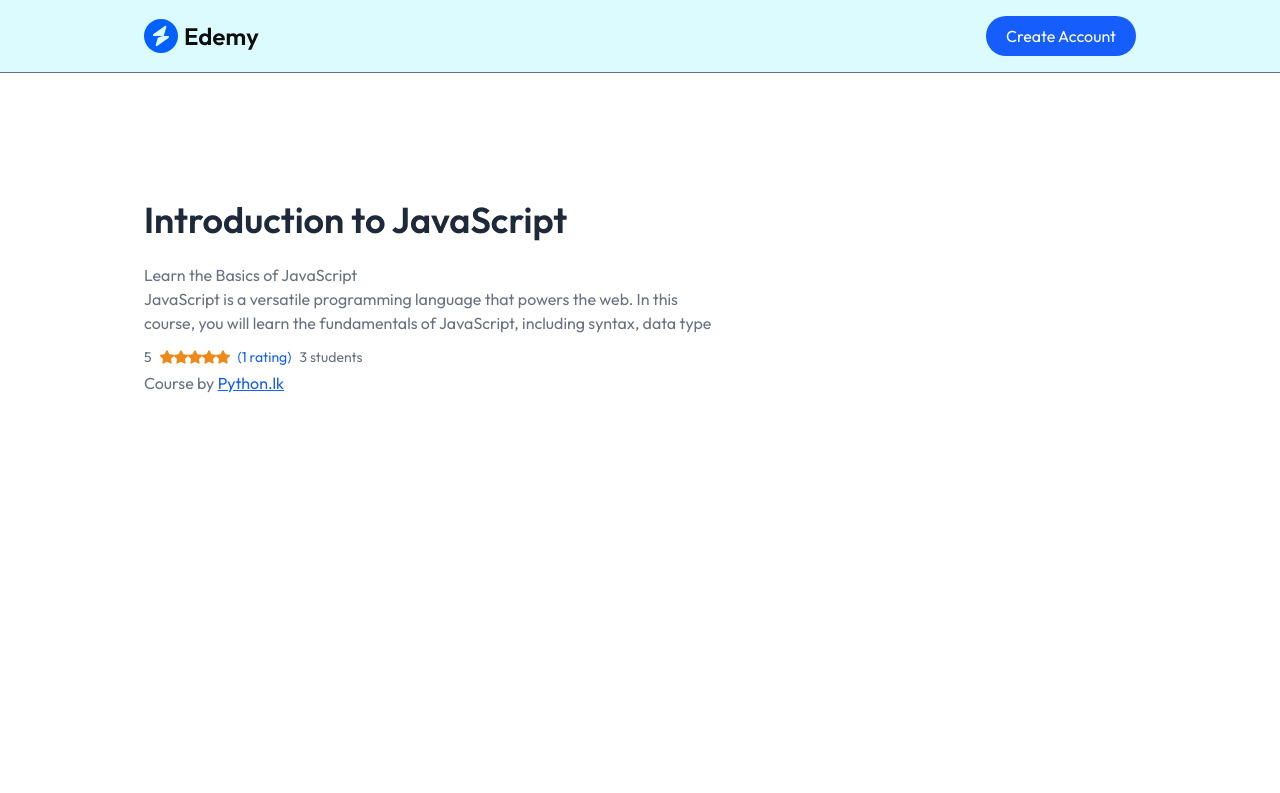
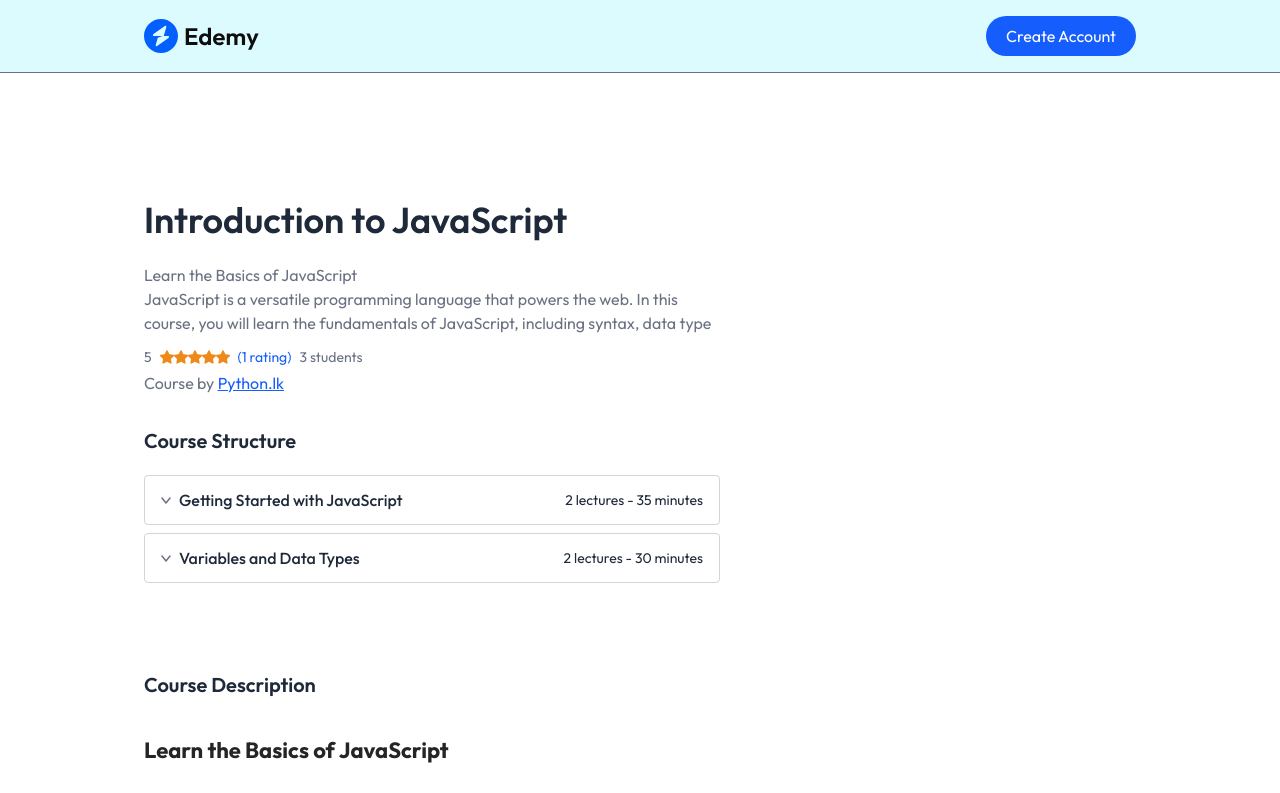
Before and after one commit to sahanharshajith/Edemy, a React (Vite) app in the folder client/: page /course/605c72efb3f1c2b1f8e4e1a1 in a window 1280 px wide. Shown: the top 793 px of the page. Built offline with nearby package versions, Linux system fonts and the light colour scheme; no server answers; a web font is replaced by a local one.

Commit message:
Enhance CourseDetails page with chapter and course duration calculations, section toggling, and improved layout for course structure and description

```diff
--- a/client/src/context/AppContext.jsx
+++ b/client/src/context/AppContext.jsx
@@ -2,6 +2,7 @@
 import React, { createContext, useEffect, useState } from 'react';
 import { dummyCourses } from '../assets/assets.js';
 import { useNavigate } from 'react-router-dom';
+import humanizeDuration from 'humanize-duration';
 
 export const AppContext = createContext();
 
@@ -26,6 +27,35 @@ export const AppContextProvider = ({ children }) => {
     return totalRating / course.courseRatings.length;
   }
 
+  const calculateChapterDuration = (chapter) => {
+    const totalMinutes = chapter.chapterContent.reduce((sum, lecture) => {
+      return sum + (lecture.lectureDuration || 0);
+    }, 0);
+    if (totalMinutes === 0) return "0m";
+    return humanizeDuration(totalMinutes * 60 * 1000, {
+      units: ["h", "m"],
+      round: true
+    });
+  };
+
+  const calculateCourseDuration = (course) => {
+    let time = 0;
+    course.courseContent.map((chapter) => chapter.chapterContent.map(
+      (lecture) => time += lecture.lectureDuration
+    ));
+    return humanizeDuration(time * 60 * 1000, { units: ["h", "m"] });
+  }
+
+  const calculateNoOfLectures = (course) => {
+    let totalLectures = 0;
+    course.courseContent.forEach(chapter => {
+      if(Array.isArray(chapter.chapterContent)){
+        totalLectures += chapter.chapterContent.length;
+      }
+    });
+    return totalLectures;
+  }
+
   useEffect(() => {
     fetchAllCourses()
   }, []);
@@ -39,7 +69,10 @@ export const AppContextProvider = ({ children }) => {
       navigate,
       calculateRating,
       isEducator,
-      setIsEducator
+      setIsEducator,
+      calculateChapterDuration,
+      calculateCourseDuration,
+      calculateNoOfLectures,
     }}>
       {children}
     </AppContext.Provider>
--- a/client/src/index.css
+++ b/client/src/index.css
@@ -5,3 +5,37 @@
 * {
   font-family: Outfit;
 }
+
+@layer base {
+  html {
+    scroll-behavior: smooth;
+  }
+}
+
+::-webkit-scrollbar{
+  display: none;
+}
+
+.rich-text { font-size: 15px; color: #7A7B7D; }
+
+.rich-text p { margin-bottom: 16px; }
+
+.rich-text h1 { font-size: 36px; font-weight: 800; color: #252525; margin: 32px 0; }
+
+.rich-text h2 { font-size: 22px; font-weight: 700; color: #252525; margin: 24px 0; }
+
+.rich-text h3 { font-size: 18px; font-weight: 600; color: #333333; margin: 20px 0; }
+
+.rich-text h4 { font-size: 16px; font-weight: 500; color: #444444; margin: 16px 0; }
+
+.rich-text h5 { font-size: 14px; font-weight: 400; color: #555555; margin: 12px 0; }
+
+.rich-text h6 { font-size: 12px; font-weight: 400; color: #666666; margin: 8px 0; }
+
+.rich-text strong { font-weight: 700; }
+
+.rich-text ol { margin-left: 30px; list-style-type: decimal; }
+
+.rich-text ul { margin-left: 30px; list-style-type: disc; }
+
+.rich-text li { margin-bottom: 8px; }
--- a/client/src/pages/student/CourseDetails.jsx
+++ b/client/src/pages/student/CourseDetails.jsx
@@ -4,13 +4,19 @@ import { AppContext } from '../../context/AppContext'
 import Loading from '../../components/student/Loading'
 import star from '../../assets/star.svg'
 import star_dull from '../../assets/star_dull_icon.svg'
+import down_arrow_icon from '../../assets/down_arrow_icon.svg'
+import humanizeDuration from 'humanize-duration'
+import play_icon from '../../assets/play_icon.svg'
 
 const CourseDetails = () => {
 
   const {id} = useParams();
 
   const [courseData, setCourseData] = React.useState(null);
-  const { allCourses, calculateRating } = useContext(AppContext);
+  const [openSection, setOpenSection] = React.useState({});
+
+  const { allCourses, calculateRating, calculateChapterDuration, calculateCourseDuration,
+    calculateNoOfLectures } = useContext(AppContext);
 
   useEffect(() => {
     const fetchCourseData = async () => {
@@ -19,6 +25,14 @@ const CourseDetails = () => {
     };
     fetchCourseData();
   }, [allCourses, id])
+
+  const toggleSection = (index) => {
+    setOpenSection((prev) => (
+      {...prev,
+        [index]: !prev[index],
+      }
+    ));
+  };
 
   return courseData? (
     <>
@@ -50,8 +64,58 @@ const CourseDetails = () => {
 
               <p>Course by <span className='text-blue-600 underline'>Python.lk</span></p>
 
+              <div className='pt-8 text-gray-800'>
+                <h2 className='text-xl font-semibold'>Course Structure</h2>
+
+                <div className='pt-5'>
+                  {courseData.courseContent.map((chapter, index)=> (
+                    <div key={index} className='border border-gray-300 bg-white mb-2 rounded'>
+                      <div className='flex items-center justify-between px-4 py-3 cursor-pointer
+                      select-none' onClick={() => toggleSection(index)}>
+                        <div className='flex items-center gap-2'>
+                          <img className={`transform transition-transform ${openSection [index]
+                          ? 'rotate-180' : ''}`}
+                          src={down_arrow_icon} alt="arrow icon" />
+                          <p className='font-medium md:text-base text-sm'>{chapter.chapterTitle}</p>
+                        </div>
+                        <p className='text-sm md:text-default'>{chapter.chapterContent.length} lectures
+                           - {calculateChapterDuration(chapter)}</p>
+                      </div>
+                        <div className={`overflow-hidden transition-all duration-300
+                          ${openSection[index] ? 'max-h-96' : 'max-h-0'}`}>
+                          <ul className='list-disc md:pl-10 pl-4 pr-4 py-2 text-gray-600
+                            border-t border-gray-300'>
+                            {chapter.chapterContent.map((lecture, i) => (
+                              <li key={i} className='flex items-start gap-2 py-1'>
+                                <img src={play_icon} alt="play icon" className='w-4 h-4 mt-1'/>
+                                <div className='flex items-center justify-between w-full text-gray-800
+                                text-xs md:text-default'>
+                                  <p>{lecture.lectureTitle}</p>
+                                  <div className='flex gap-2'>
+                                    {lecture.isPreviewFree && <p className='text-blue-700 cursor-pointer'>
+                                      Previwe</p>}
+                                    <p>{humanizeDuration(lecture.lectureDuration * 60 * 1000,
+                                      {units: ["h", "m"]})}</p>
+                                  </div>
+                                </div>
+                              </li>
+                            ))}
+                          </ul>
+                        </div>
+                    </div>
+                  ))}
+                </div>
+              </div>
             </div>
+
+          <div className='py-20 text-sm md:text-default'>
+            <h3 className='text-xl font-semibold text-gray-800'>Course Description</h3>
+            <p className='pt-3 rich-text'
+              dangerouslySetInnerHTML={{__html: courseData.courseDescription}}></p>
+          </div>
+
         </div>
+
         <div></div>
     </div>
     </>
```
